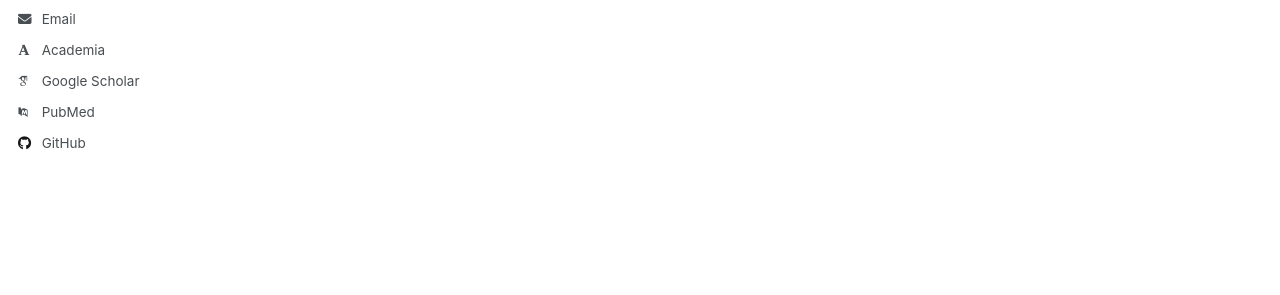
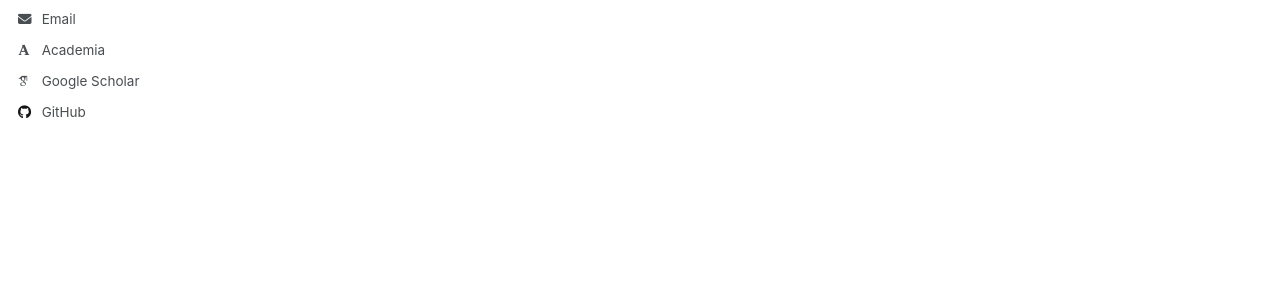
Before and after one commit to rebeccahurwitz/rebeccahurwitz.github.io, a Jekyll site: the page built from _pages/about.md, in a window 1280 px wide. Shown: the part 362-657 px from the top of the page. Built offline with Jekyll 4.4.1, drawn with Linux system fonts in a browser that asks for light colours; some web fonts are replaced; a script that is not in the unit is left out.

Commit message:
Update _config.yml

```diff
--- a/_config.yml
+++ b/_config.yml
@@ -34,7 +34,7 @@
   email            : "rebeccahurwitz@g.harvard.edu"
 
   # Academic websites
-  academia         : Harvard University
+  academia         : "Harvard University"
   arxiv            : # URL - Update with the correct link to your profile
   googlescholar    : "https://scholar.google.com/citations?user=6ull8vEAAAAJ&hl=en"
   inspire-hep      : # URL
@@ -42,7 +42,7 @@
   orcid            : # "https://orcid.org/yourorcidurl"
   semantic         : # URL
   ssrn             : # URL
-  pubmed           : Harvard University
+  pubmed           : # Harvard University
   researchgate     : # URL
   scopus           : # URL
   zotero           : # URL
```
